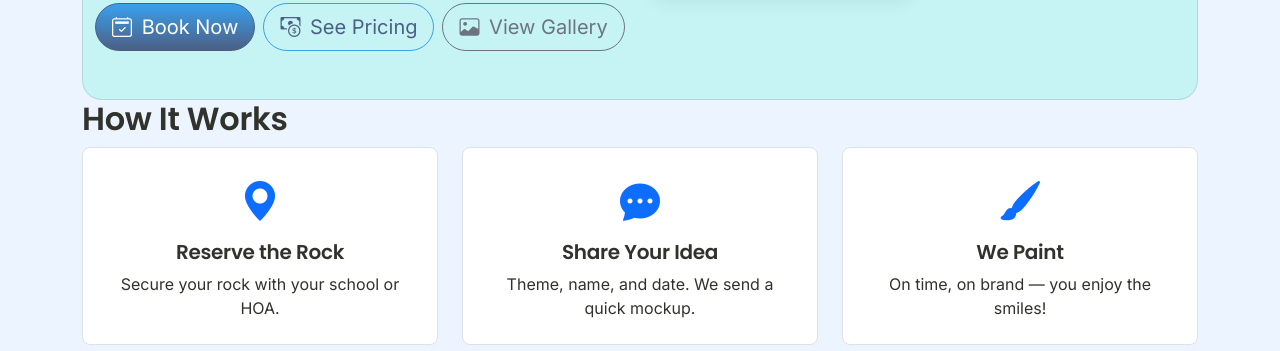
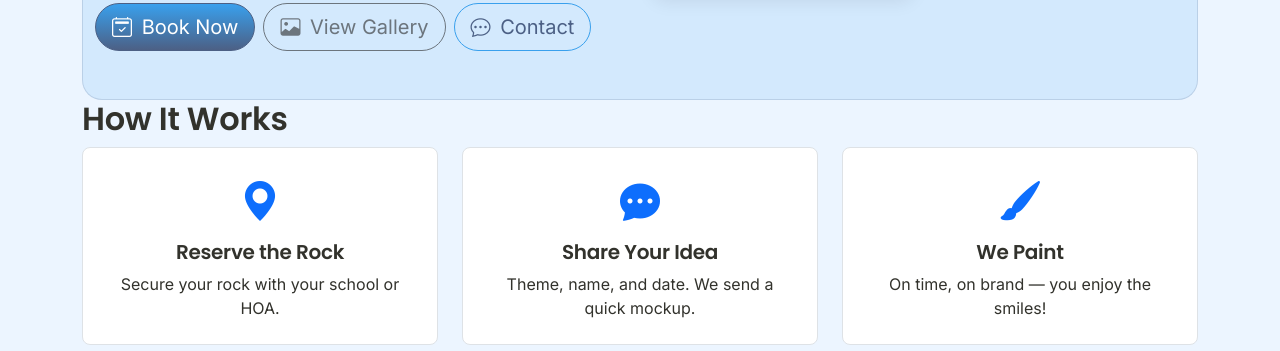
Before and after one commit to ethancboone/huntersville-rock-painting, a Jekyll site: the page built from index.md, in a window 1280 px wide and 1400 px high, cut to the strip 449-800 px from the top of the window. Built offline with Jekyll 4.4.1, drawn with Linux system fonts in a browser that asks for light colours.

Commit message:
Clean links: remove dead /services and /admin references; nicer Carto basemap for service map; remove teal/mint usage (hero now blue-tint).

```diff
--- a/_includes/gallery_grid.html
+++ b/_includes/gallery_grid.html
@@ -32,6 +32,6 @@
   </div>
 {% endfor %}
 {% if items == empty %}
-  <div class="col-12"><p>No items yet. Add some in <code>_gallery/</code> or via <a href="{{ '/admin/' | relative_url }}">CMS</a>.</p></div>
+  <div class="col-12"><p>No items yet. Add some in <code>_gallery/</code>.</p></div>
 {% endif %}
 </div>
--- a/assets/css/styles.css
+++ b/assets/css/styles.css
@@ -16,7 +16,7 @@
   --surface: #ffffff;
   --surface-alt: #ecf5ff; /* light blue-tint */
   --border-subtle: rgba(76, 96, 133, 0.18); /* from slate */
-  --hero-bg: #36F1CD33; /* 20% mint tint for more color */
+  --hero-bg: #39A0ED22; /* 13% primary blue tint */
 }
 body { color: var(--text-color); background: var(--surface-alt); font-family: Inter, system-ui, -apple-system, Segoe UI, Roboto, sans-serif; }
 h1, h2, h3, .navbar-brand { font-family: Poppins, Inter, system-ui, sans-serif; letter-spacing: -0.3px; }
--- a/assets/js/main.js
+++ b/assets/js/main.js
@@ -110,9 +110,10 @@ document.addEventListener('DOMContentLoaded', () => {
   const mapEl = document.getElementById('service-map');
   if (mapEl && window.L) {
     const map = L.map(mapEl, { scrollWheelZoom: false }).setView([35.4107, -80.8428], 10); // Huntersville approx
-    L.tileLayer('https://{s}.tile.openstreetmap.org/{z}/{x}/{y}.png', {
-      maxZoom: 19,
-      attribution: '&copy; <a href="https://www.openstreetmap.org/copyright">OpenStreetMap</a> contributors'
+    L.tileLayer('https://{s}.basemaps.cartocdn.com/light_all/{z}/{x}/{y}{r}.png', {
+      maxZoom: 20,
+      subdomains: 'abcd',
+      attribution: '&copy; OpenStreetMap contributors &copy; <a href="https://carto.com/attributions">CARTO</a>'
     }).addTo(map);
     const spots = [
       { name: 'Huntersville', coords: [35.4107, -80.8428] },
--- a/index.md
+++ b/index.md
@@ -11,8 +11,8 @@ image: /assets/og.jpg
         <p class="lead mb-4">Vibrant, weather-resistant designs for <strong>birthdays</strong>, <strong>house numbers</strong>, <strong>yard art</strong>, and <strong>memorials</strong>.</p>
         <div class="d-flex gap-2 justify-content-center justify-content-lg-start">
           <a class="btn btn-primary btn-lg rounded-pill" href="{{ '/book/' | relative_url }}"><i class="bi bi-calendar2-check me-1"></i> Book Now</a>
-          <a class="btn btn-outline-primary btn-lg rounded-pill" href="{{ '/services/' | relative_url }}"><i class="bi bi-cash-coin me-1"></i> See Pricing</a>
           <a class="btn btn-outline-secondary btn-lg rounded-pill" href="{{ '/gallery/' | relative_url }}"><i class="bi bi-image me-1"></i> View Gallery</a>
+          <a class="btn btn-outline-primary btn-lg rounded-pill" href="{{ '/contact/' | relative_url }}"><i class="bi bi-chat-dots me-1"></i> Contact</a>
         </div>
       </div>
       <div class="col-lg-6">
@@ -68,7 +68,7 @@ image: /assets/og.jpg
   </div>
   {% endfor %}
   {% if featured.size == 0 %}
-    <div class="col-12"><p>No gallery items yet. Add one in <code>_gallery/</code> or via <a href="{{ '/admin/' | relative_url }}">CMS</a>.</p></div>
+    <div class="col-12"><p>No gallery items yet. Add one in <code>_gallery/</code>.</p></div>
   {% endif %}
 </div>
 
```
